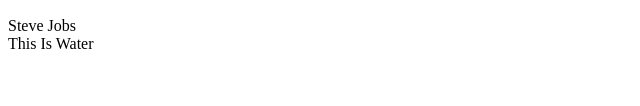
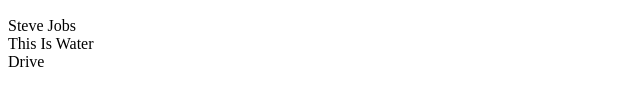
Before and after one commit to jwbwvf/jwbwvf.github.io, a plain HTML site: page index.html in a window 1280 px wide. Shown: the part 580-686 px from the top of the page, 0-640 px from the left. Drawn offline with Linux system fonts and the light colour scheme.

Commit message:
Update index.html

```diff
--- a/index.html
+++ b/index.html
@@ -31,5 +31,6 @@
     <h2>2018</h2>
     <span>Steve Jobs</span><br>
     <span>This Is Water</span><br>
+    <span>Drive</span><br>
   </body>
 </html>
```
